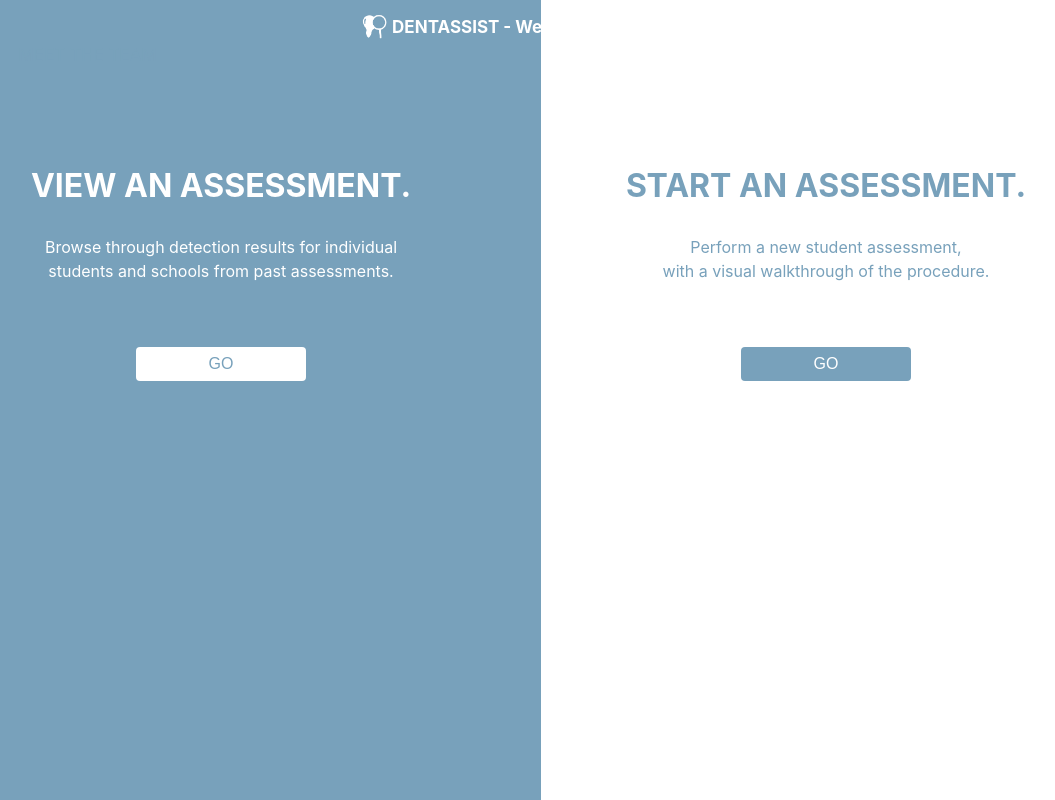
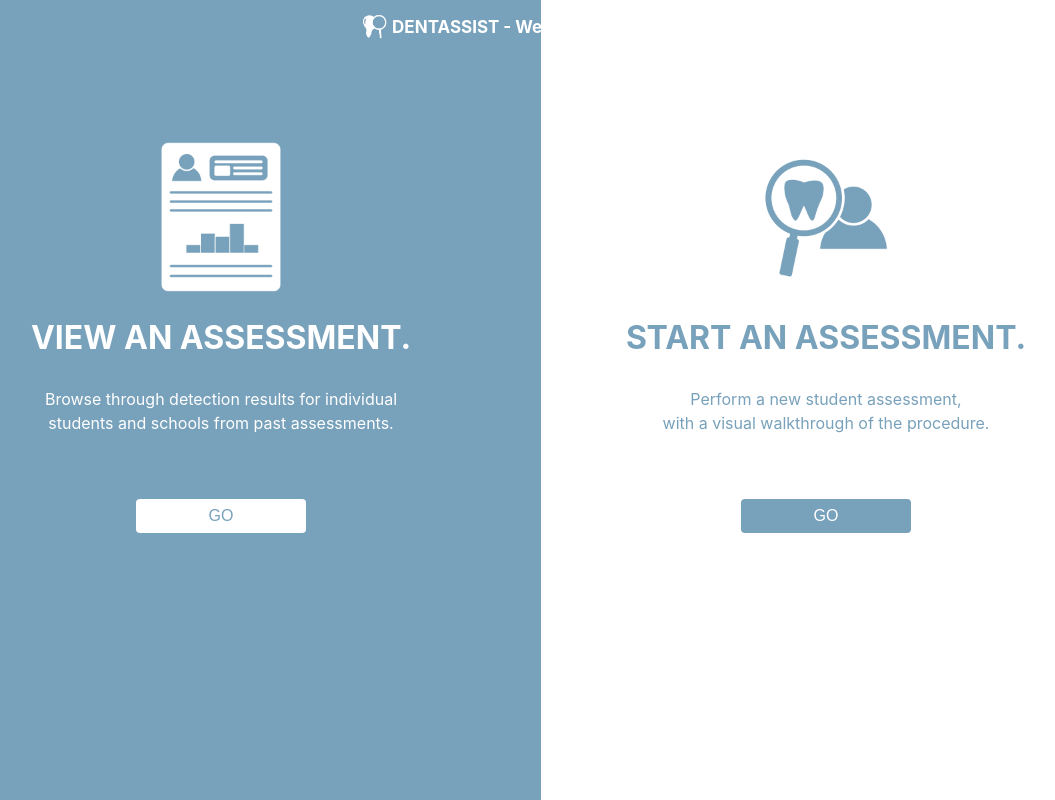
Before and after one commit to jessicatrac/4bi6capstone_website, a Flask app: template templates/menu.html in a window 1280 px wide. Shown: the whole page, without its empty margins (99-1154 px from the left). Run offline with Flask 2, Linux system fonts and the light colour scheme; the template is opened without the code that fills it: most values are stand-ins (such as "Sample title", 1, 10 or a date in 2020); some libraries are stand-ins or nearby versions.

Commit message:
added visuals to menu page!

```diff
--- a/templates/menu.html
+++ b/templates/menu.html
@@ -51,9 +51,10 @@
               <br>
               <br>
               <br>
-              <br>
-              <br>
 
+
+              <img src="{{ url_for('static', filename='view_assessment.png') }}" height="200" width="200">
+              <br />
 
 
               <h2 style="color:white"><strong>VIEW AN ASSESSMENT.</strong></h2>
@@ -77,8 +78,9 @@
             <br>
             <br>
             <br>
-            <br>
-            <br>
+
+            <img src="{{ url_for('static', filename='start_assessment.png') }}" height="200" width="200">
+            <br />
 
             <h2><strong>START AN ASSESSMENT.</strong></h2>
             <br>
```
Also changed, not shown: static/start_assessment.png (added), static/view_assessment.png (added), 2 other files.
